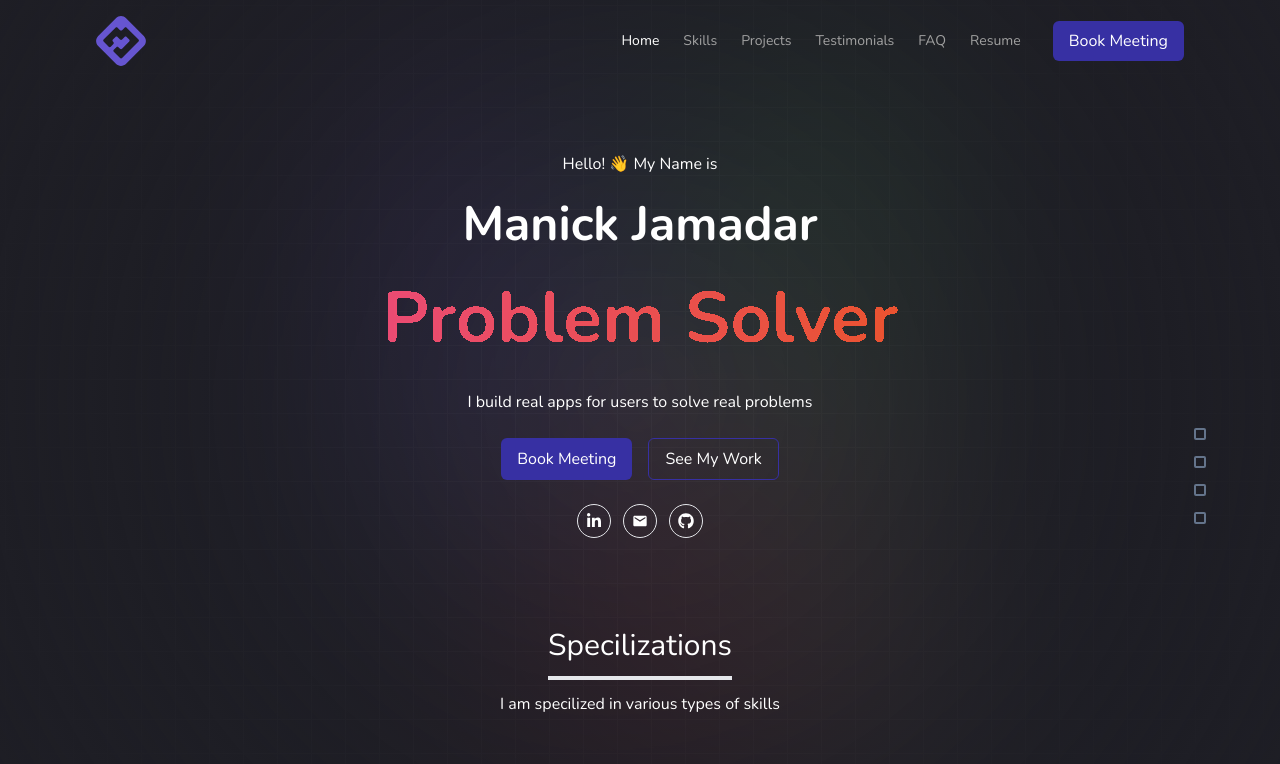
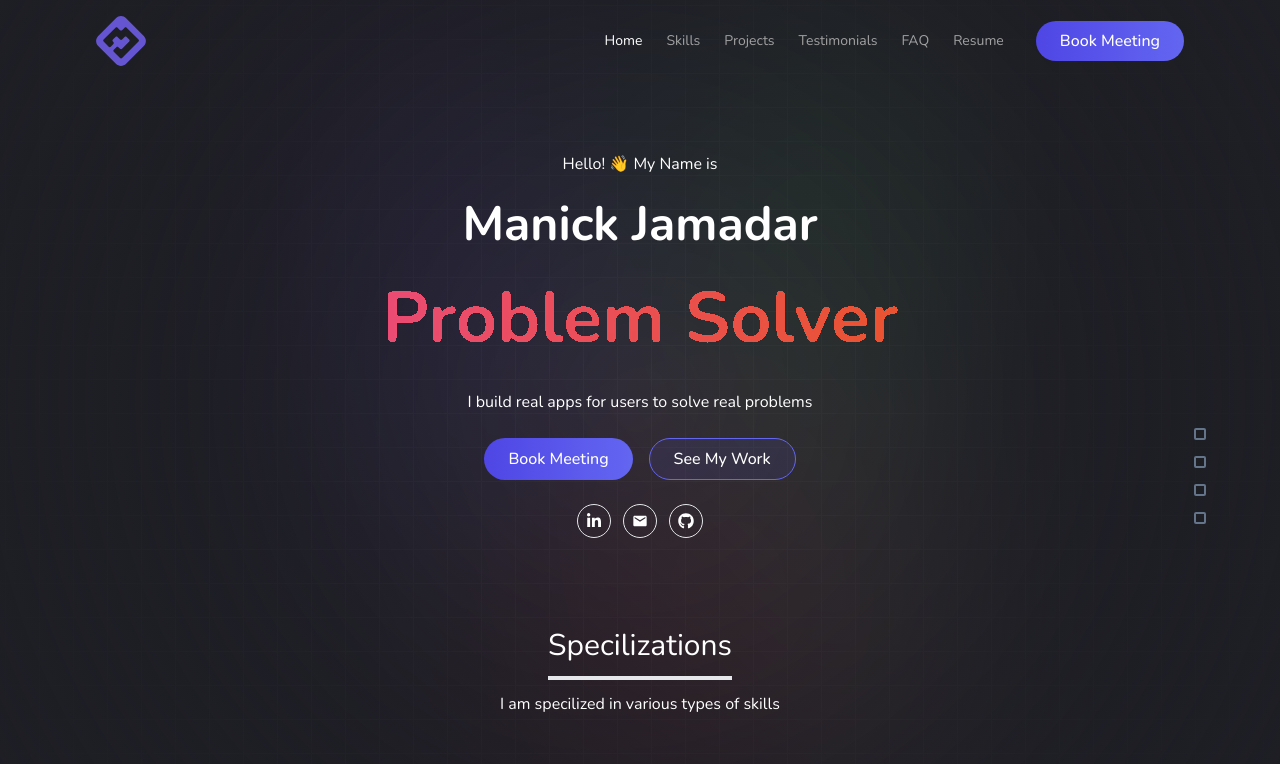
Before and after one commit to manickjamadar/personal-website, a Next.js app: page / in a window 1280 px wide. Shown: the top 764 px of the page. Built offline with nearby package versions, Linux system fonts and the light colour scheme.

Commit message:
btn design improved

```diff
--- a/app/globals.css
+++ b/app/globals.css
@@ -52,10 +52,10 @@ body {
   @apply z-10 relative min-h-screen flex flex-col justify-between;
 }
 .primary-btn{
-  @apply bg-primary-800 text-white px-4 py-2 rounded-md;
+  @apply bg-gradient-to-r from-primary-600 to-primary-500 hover:scale-105 transition-all duration-200 text-white px-6 py-2 rounded-full font-medium;
 }
 .primary-outline-btn{
-  @apply bg-transparent text-white px-4 py-2 rounded-md border border-primary-800;
+  @apply bg-primary-500 bg-opacity-10 hover:bg-opacity-25 transition-all duration-200 text-white px-6 py-2 rounded-full border border-primary-500 font-medium;
 }
 .text-orange-gradient{
   @apply bg-gradient-to-r from-pink-500 to-orange-600 bg-clip-text text-transparent leading-[1.3];
```
